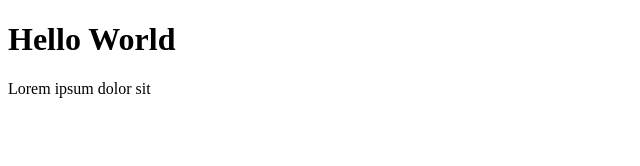
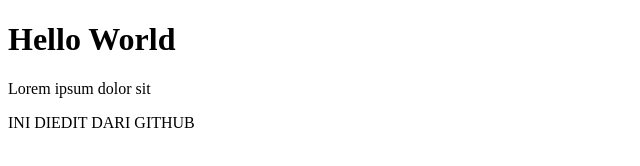
Before and after one commit to gaisuke/nyoba-versioning, a plain HTML site: page index.html in a window 1280 px wide. Shown: the whole page, without its empty margins (0-640 px from the left). Drawn offline with Linux system fonts and the light colour scheme.

Commit message:
Update index.html

```diff
--- a/index.html
+++ b/index.html
@@ -8,5 +8,6 @@
 <body>
     <h1>Hello World</h1>
     <p>Lorem ipsum dolor sit</p>
+    <p>INI DIEDIT DARI GITHUB</p>
 </body>
 </html>
```
